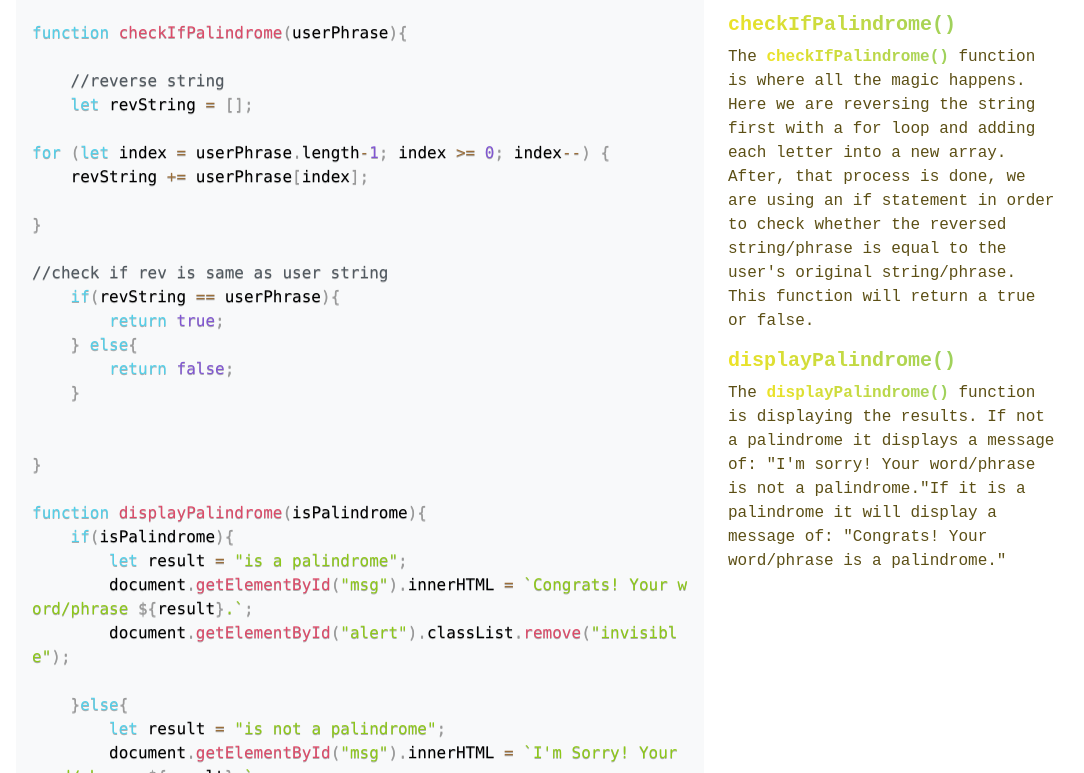
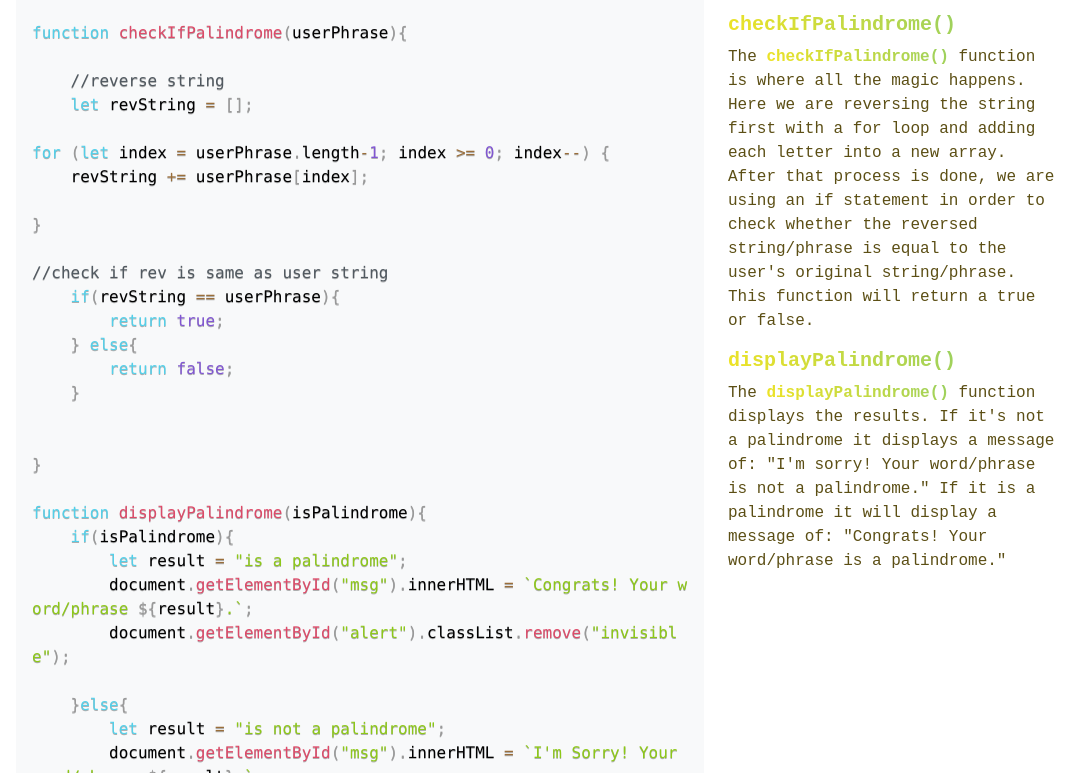
Before and after one commit to aoropeza31/word-reverse, a plain HTML site: page code.html in a window 1280 px wide. Shown: the part 482-1255 px from the top of the page, without its empty margins (102-1186 px from the left). Drawn offline with nearby package versions, Linux system fonts and the light colour scheme.

Commit message:
grammer issues

```diff
--- a/code.html
+++ b/code.html
@@ -109,9 +109,9 @@
                     <p>The <span class="text-gradient text-primary fw-bold">getPhrase()</span> function's purpose is 1) to get the user's value 2) check if the value is a palindrome by calling the <span class="text-gradient text-primary fw-bold">checkifPalindrome()</span> function 3) displaying the results by calling the <span class="text-gradient text-primary fw-bold">displayPalindrome()</span> function.</p>
                     <p>In this function we do a few things as well, we make sure to convert the user's phrase into lowercase and get rid of any white space or symbols.</p>
                     <h5><span class="text-gradient text-primary fw-bold">checkIfPalindrome()</span></h5>
-                    <p>The <span class="text-gradient text-primary fw-bold">checkIfPalindrome()</span> function is where all the magic happens. Here we are reversing the string first with a for loop and adding each letter into a new array. After, that process is done, we are using an if statement in order to check whether the reversed string/phrase is equal to the user's original string/phrase. This function will return a true or false.</p>
+                    <p>The <span class="text-gradient text-primary fw-bold">checkIfPalindrome()</span> function is where all the magic happens. Here we are reversing the string first with a for loop and adding each letter into a new array. After that process is done, we are using an if statement in order to check whether the reversed string/phrase is equal to the user's original string/phrase. This function will return a true or false.</p>
                     <h5><span class="text-gradient text-primary fw-bold">displayPalindrome()</span></h5>
-                    <p>The <span class="text-gradient text-primary fw-bold">displayPalindrome()</span> function is displaying the results. If not a palindrome it displays a message of: "I'm sorry! Your word/phrase is not a palindrome."If it is a palindrome it will display a message of: "Congrats! Your word/phrase is a palindrome." </p>
+                    <p>The <span class="text-gradient text-primary fw-bold">displayPalindrome()</span> function displays the results. If it's not a palindrome it displays a message of: "I'm sorry! Your word/phrase is not a palindrome." If it is a palindrome it will display a message of: "Congrats! Your word/phrase is a palindrome." </p>
                  </div>
              </div>
         </div>
```
